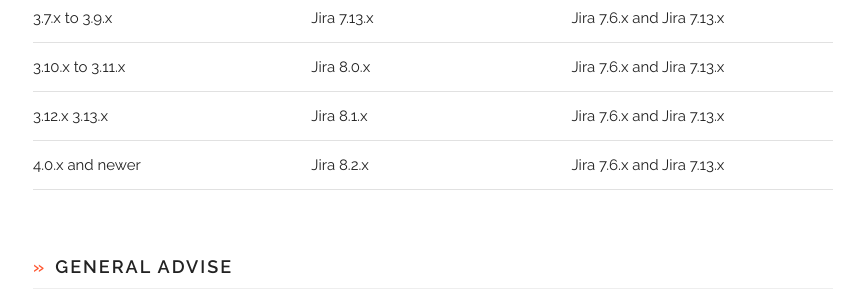
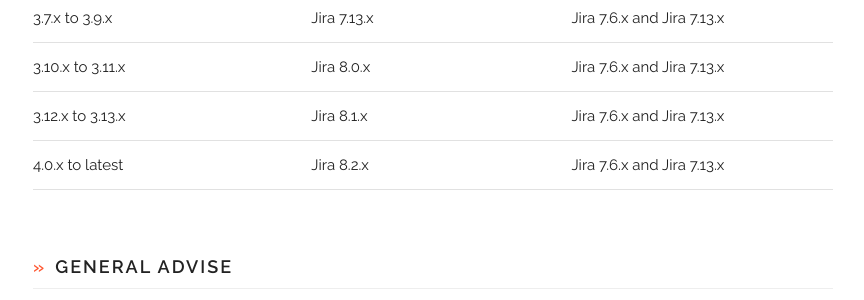
Before and after one commit to codescape/jira-scrum-poker, a Jekyll site: the page built from docs/compatibility-matrix.md, in a window 1280 px wide. Shown: the part 680-980 px from the top of the page, without its empty margins (207-1071 px from the left). Built offline with Jekyll 4.4.1, drawn with Linux system fonts in a browser that asks for light colours; nearby versions of some CDN libraries.

Commit message:
docs: update compatibility matrix

```diff
--- a/docs/compatibility-matrix.md
+++ b/docs/compatibility-matrix.md
@@ -15,8 +15,8 @@
 |---------------------|--------------------|----------------------------|
 | 3.7.x to 3.9.x      | Jira 7.13.x        | Jira 7.6.x and Jira 7.13.x |
 | 3.10.x to 3.11.x    | Jira 8.0.x         | Jira 7.6.x and Jira 7.13.x |
-| 3.12.x 3.13.x       | Jira 8.1.x         | Jira 7.6.x and Jira 7.13.x |
-| 4.0.x and newer     | Jira 8.2.x         | Jira 7.6.x and Jira 7.13.x |
+| 3.12.x to 3.13.x    | Jira 8.1.x         | Jira 7.6.x and Jira 7.13.x |
+| 4.0.x to latest     | Jira 8.2.x         | Jira 7.6.x and Jira 7.13.x |
 
 ### General advise
 
```
